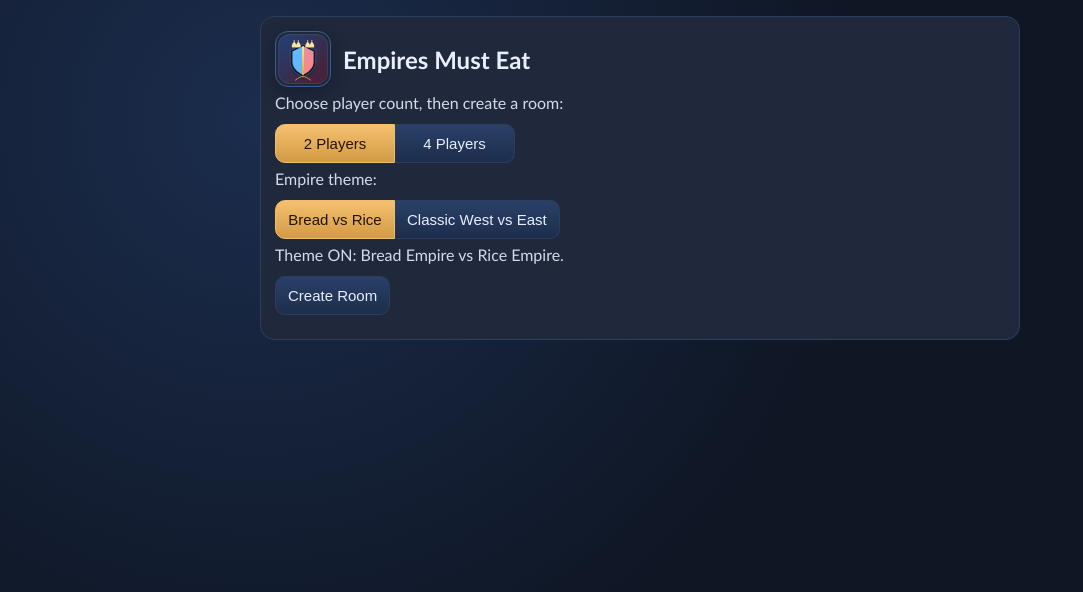
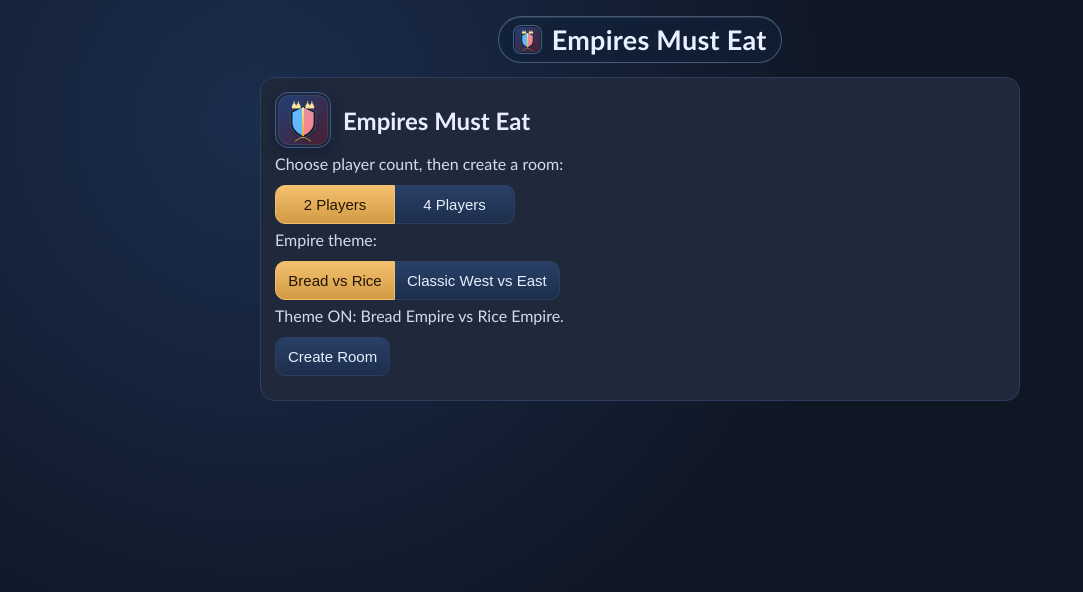
Before and after one commit to TheUltimateQueen/TaleOfTwoKingdoms, a website with bundled scripts: page public/index.html in a window 1280 px wide. Shown: the whole page, without its empty margins (0-1083 px from the left). Built offline with nearby package versions, Linux system fonts and the light colour scheme; files whose address does not match are found by name.

Commit message:
Move game title to global header above panels

```diff
--- a/public/index.html
+++ b/public/index.html
@@ -10,6 +10,10 @@
   </head>
   <body>
     <main id="app">
+      <div id="globalGameTitle" aria-label="Game title">
+        <img class="global-game-icon" src="/icons/tale-icon.svg" alt="" aria-hidden="true" />
+        <span>Empires Must Eat</span>
+      </div>
       <section id="menu" class="card">
         <div class="brand">
           <img class="brand-icon" src="/icons/tale-icon.svg" alt="" aria-hidden="true" />
--- a/public/styles.css
+++ b/public/styles.css
@@ -49,6 +49,11 @@ body.controller-mode {
   inset: 0;
 }
 
+html.controller-mode #globalGameTitle,
+body.controller-mode #globalGameTitle {
+  display: none;
+}
+
 html.display-mode,
 body.display-mode {
   min-height: 100dvh;
@@ -62,6 +67,32 @@ body.display-mode {
   flex-direction: column;
   align-items: center;
   gap: 14px;
+}
+
+#globalGameTitle {
+  display: flex;
+  align-items: center;
+  gap: 10px;
+  padding: 6px 14px;
+  border-radius: 999px;
+  border: 1px solid #88aad36d;
+  background: #10213a90;
+  box-shadow: inset 0 1px 0 #d5e8ff1f;
+}
+
+#globalGameTitle span {
+  font-size: clamp(18px, 2.3vw, 27px);
+  letter-spacing: 0.01em;
+  font-weight: 700;
+  color: #e7f1ff;
+}
+
+.global-game-icon {
+  width: clamp(22px, 2.2vw, 30px);
+  height: clamp(22px, 2.2vw, 30px);
+  border-radius: 8px;
+  border: 1px solid #7ca1cf7d;
+  background: #0f1e34;
 }
 
 .card {
@@ -1274,6 +1305,10 @@ body.display-mode.display-game-mode #app {
   position: relative;
 }
 
+body.display-mode.display-game-mode #globalGameTitle {
+  display: none;
+}
+
 body.display-mode.display-game-mode #game {
   position: absolute;
   left: 50%;
```
